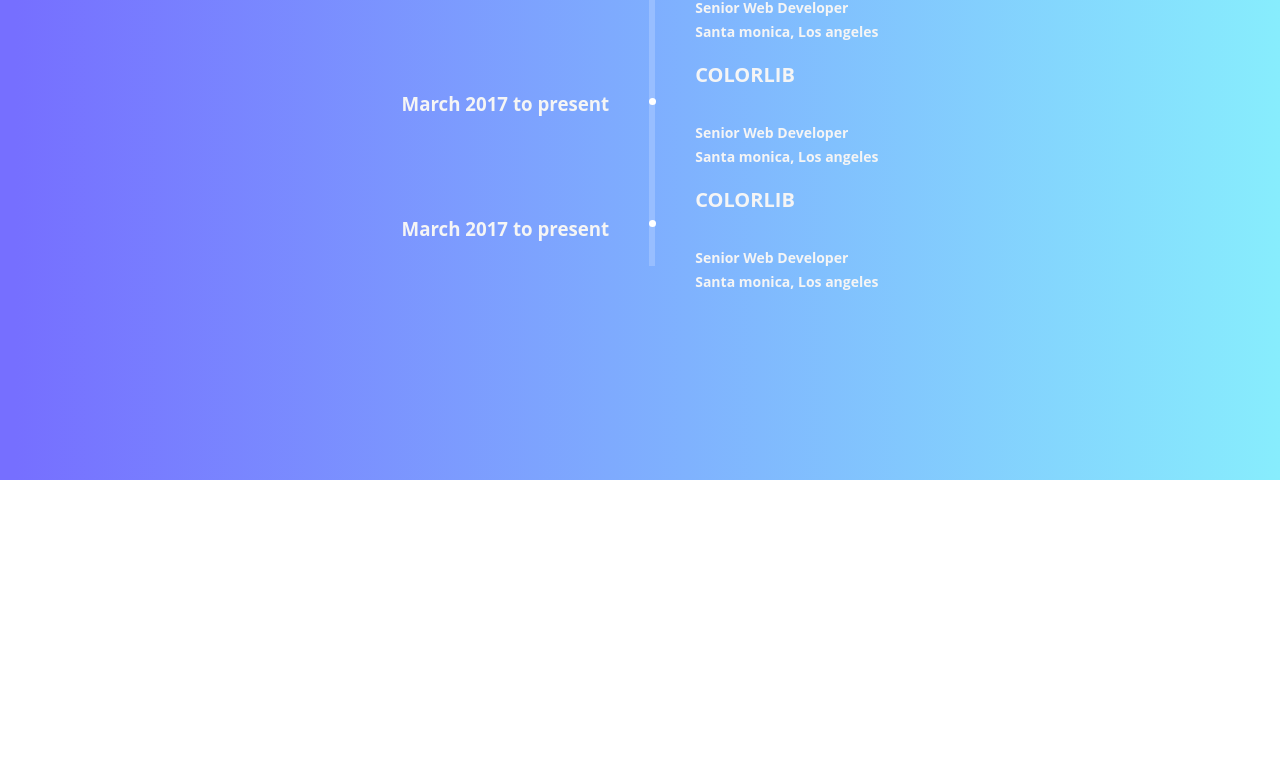
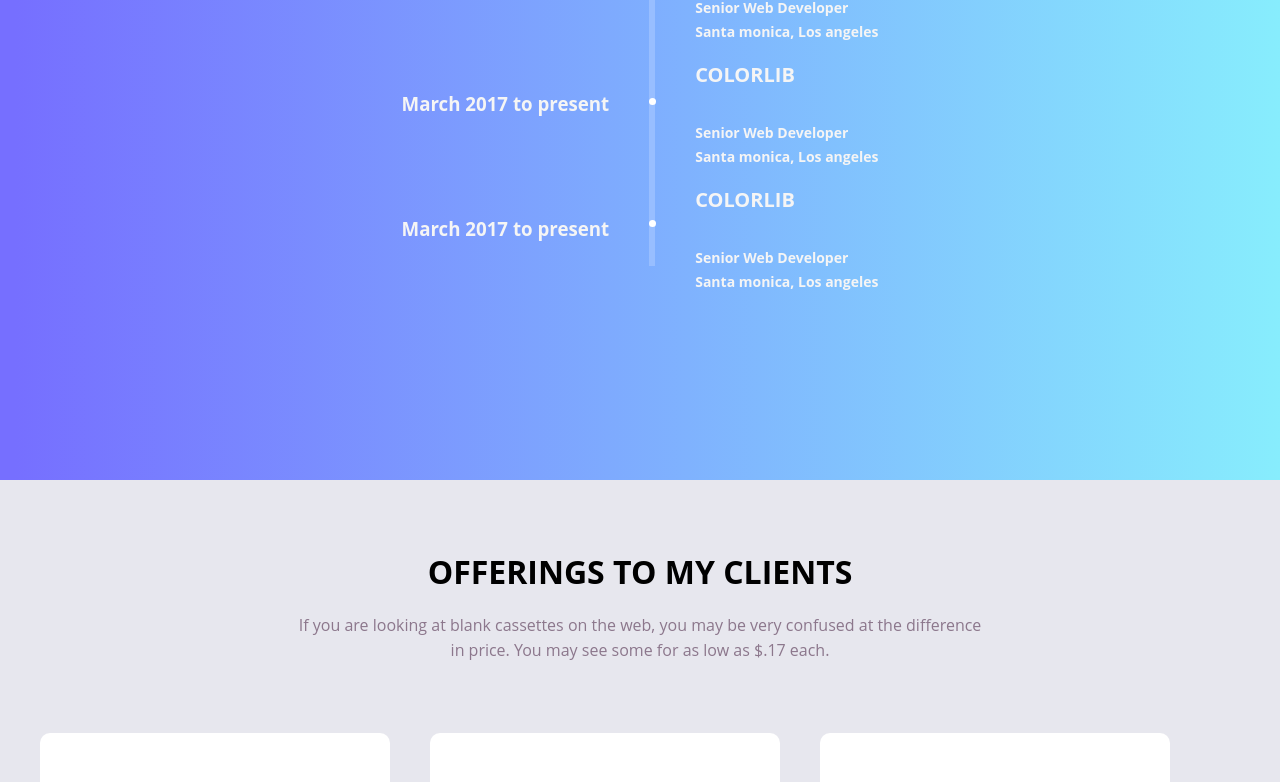
Before and after one commit to mehdias63/personal, a React (Vite) app: page / in a window 1280 px wide. Shown: the part 2000-2782 px from the top of the page. Before the commit the page ends 2480 px from the top, so only its background shows below. Built offline with nearby package versions, Linux system fonts and the light colour scheme.

Commit message:
add news

```diff
--- a/src/App.jsx
+++ b/src/App.jsx
@@ -2,6 +2,7 @@
 import Header from './components/header'
 import About from './components/about'
 import Intro from './components/intro'
+import News from './components/news'
 
 function App() {
 
@@ -11,6 +12,7 @@
       <Header />
       <About />
       <Intro />
+      <News />
       </div>
     </>
   )
--- /dev/null
+++ b/src/components/news.jsx
@@ -0,0 +1,23 @@
+import React from "react"
+export default function News(){
+    return(
+        <div className="news">
+            <h1>OFFERINGS TO MY CLIENTS</h1>
+            <p>If you are looking at blank cassettes on the web, you may be very confused at the difference in price. You may see some for as low as $.17 each.</p>
+            <div className="new">
+                <div>
+                    <h1>ARCHITECTURE</h1>
+                    <p>If you are looking at blank cassettes on the web, you may be very confused at the difference in price. You may see some for as low as $17 each.</p>
+                </div>
+                <div>
+                    <h1>INTERIOR DESIGN</h1>
+                    <p>If you are looking at blank cassettes on the web, you may be very confused at the difference in price. You may see some for as low as $17 each.</p>
+                </div>
+                <div>
+                    <h1>CONCEPT DESIGN</h1>
+                    <p>If you are looking at blank cassettes on the web, you may be very confused at the difference in price. You may see some for as low as $17 each.</p>
+                </div>
+            </div>
+        </div>
+    )
+}
--- a/src/css/header.css
+++ b/src/css/header.css
@@ -18,11 +18,6 @@
     position: sticky;
     top: 0;
     z-index: 1;
-}
-@media (min-height:604px){
-    .head{
-        background-color: aqua;
-    }
 }
 .title{
      font-size: 25px;
--- a/src/css/index.css
+++ b/src/css/index.css
@@ -3,3 +3,5 @@
 @import url(about.css);
 
 @import url(intro.css);
+
+@import url(news.css);
--- /dev/null
+++ b/src/css/news.css
@@ -0,0 +1,35 @@
+div.news{
+    background-color: #e7e7ee;
+    text-align: center;
+    padding: 20px;
+}
+div.news>h1{
+    margin-top: 50px;
+}
+div.news>p{
+    padding: 20px 270px;
+    color: #8c778c;
+    line-height:25px;
+}
+div.news>div.new{
+    display: flex;
+}
+div.news>div.new>div{
+    width: 350px;
+    height: 340px;
+    background-color: #FFFFFF;
+    border-radius: 10px;
+    margin: 20px;
+    margin-top: 50px;
+    padding: 20px;
+}
+div.news>div.new>div>h1{
+    margin-top: 20px;
+    margin-bottom: 20px;
+}
+div.news>div.new>div>p{
+    padding: 20px;
+    color: #8c778c;
+    line-height:20px;
+    margin-top: 50px;
+}
```
